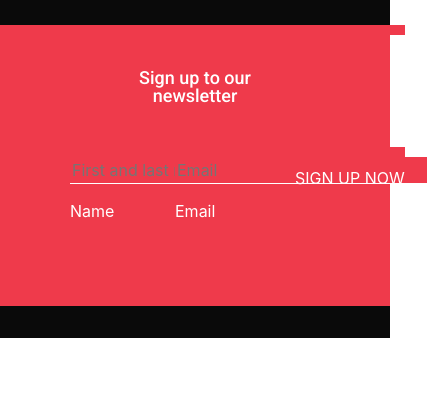
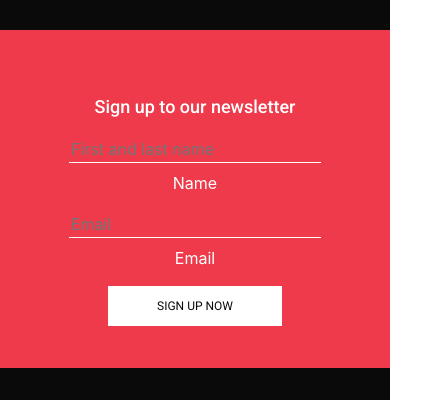
Before and after one commit to spatiality-dc/annual-report-bootstrap, a plain HTML site: page index.html in a window 390 px wide. Shown: the part 3023-3423 px from the top of the page, 427 px wide, since content can reach past the window. Before the commit the page ends 3361 px from the top, so only its background shows below. Drawn offline with nearby package versions, Linux system fonts and the light colour scheme.

Commit message:
fixed form format for responsive

```diff
--- a/index.html
+++ b/index.html
@@ -198,43 +198,83 @@
     </div>
     <!--Close MSDI Body-->
 
-    <form>
+    <!-- <form>
       <div class="row form-spacer form-container"></div>
       <div class="col-12 form-header">
         <h3>Sign up to our newsletter</h3>
       </div>
       <div class="row form-spacer"></div>
       <div class="row">
-        <div class="col-2"></div>
-        <div class="col-3">
+        <div class="col-md-0 col-lg-2"></div>
+        <div class="col-md-12 col-lg-3">
           <input
             type="text"
             class="msdi-form no-outline"
             placeholder="First and last name"
           />
         </div>
-        <div class="col-3">
+        <div class="col-md-12 col-lg-3">
           <input
             type="email"
             class="msdi-form no-outline"
             placeholder="Email"
           />
         </div>
-        <div class="col-2">
-          <button class="btn">SIGN UP NOW</button>
+        <div class="col-md-12 col-lg-3">
+          <button class="regular-button-white">SIGN UP NOW</button>
         </div>
-        <div class="col-2"></div>
+        <div class="col-md-0 col-lg-1"></div>
       </div>
 
       <div class="row">
-        <div class="col-2"></div>
-        <div class="col-3 justify-content-left">
+        <div class="col-md-0 col-lg-2"></div>
+        <div class="col-md-12 col-lg-3 justify-content-left">
           Name
         </div>
-        <div class="col-3 justify-content-left">
+        <div class="col-md-12 col-lg-3 justify-content-left">
           Email
         </div>
-        <div class="col-4"></div>
+        <div class="col-md-0 col-lg-4"></div>
+      </div>
+    </form> -->
+
+    <form class="form-container">
+      <div class="row row-spacer">
+        <div class="col-12 form-header">
+          <h3>Sign up to our newsletter</h3>
+        </div>
+      </div>
+      <div class="row row-spacer"></div>
+      <div class="row">
+        <div class="col-md-0 col-lg-2"></div>
+        <div class="col-md-12 col-lg-3">
+          <div class="row form-row">
+            <input
+              type="text"
+              class="msdi-form no-outline"
+              placeholder="First and last name"
+            />
+          </div>
+          <div class="row form-row">
+            Name
+          </div>
+        </div>
+        <div class="col-md-12 col-lg-3">
+          <div class="row form-row">
+            <input
+              type="email"
+              class="msdi-form no-outline"
+              placeholder="Email"
+            />
+          </div>
+          <div class="row form-row">
+            Email
+          </div>
+        </div>
+        <div class="col-md-12 col-lg-3 form-row">
+          <button class="regular-button-white">SIGN UP NOW</button>
+        </div>
+        <div class="col-md-0 col-lg-1"></div>
       </div>
     </form>
     <div class="black-spacer"></div>
--- a/style.css
+++ b/style.css
@@ -76,7 +76,7 @@ form {
 }
 
 .form-container {
-  text-align: center;
+  align-content: center;
 }
 
 .form-spacer {
@@ -93,8 +93,8 @@ form {
 }
 
 .form-row {
-  text-align: left;
-  align-items: left;
+  /* text-align: left; */
+  align-items: center;
   margin-left: 10px;
 }
 
@@ -567,6 +567,19 @@ section {
     line-height: 1em;
   }
 
+  form {
+    height: 40vh;
+    background-color: #ef3a4b;
+    color: #fff;
+  }
+
+  .form-row {
+    text-align: left;
+    align-items: center;
+    justify-content: center;
+    margin: 0.5em 0em;
+  }
+
   /* Buttons */
 
   .large-button-white {
@@ -643,11 +656,11 @@ section {
   /* Segments */
 
   .climate-action {
-    height: 33vh;
+    height: 33.3vh;
   }
 
   .systems-transitions {
-    height: 33vh;
+    height: 33.3vh;
   }
 
   .intro {
```
